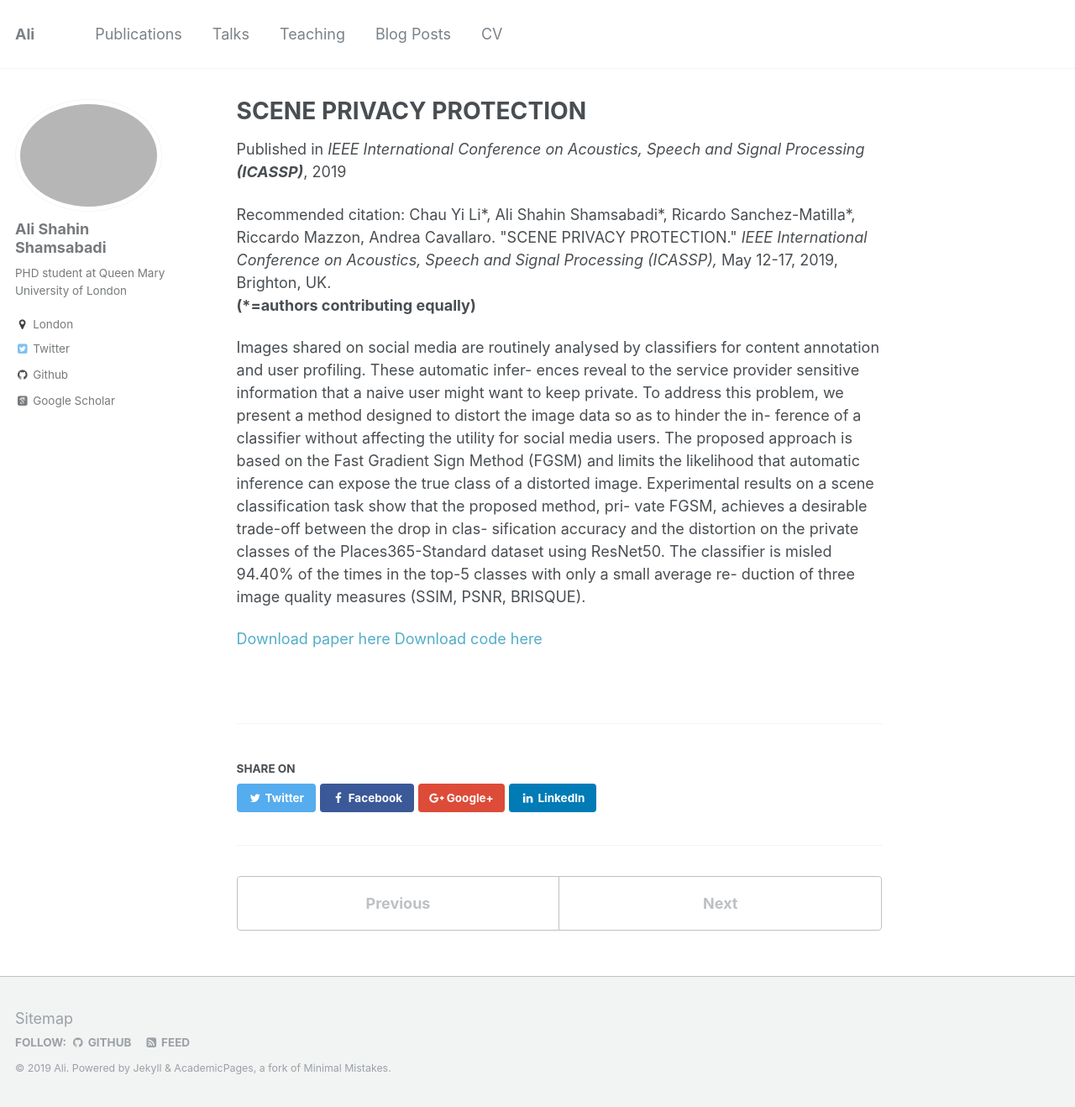
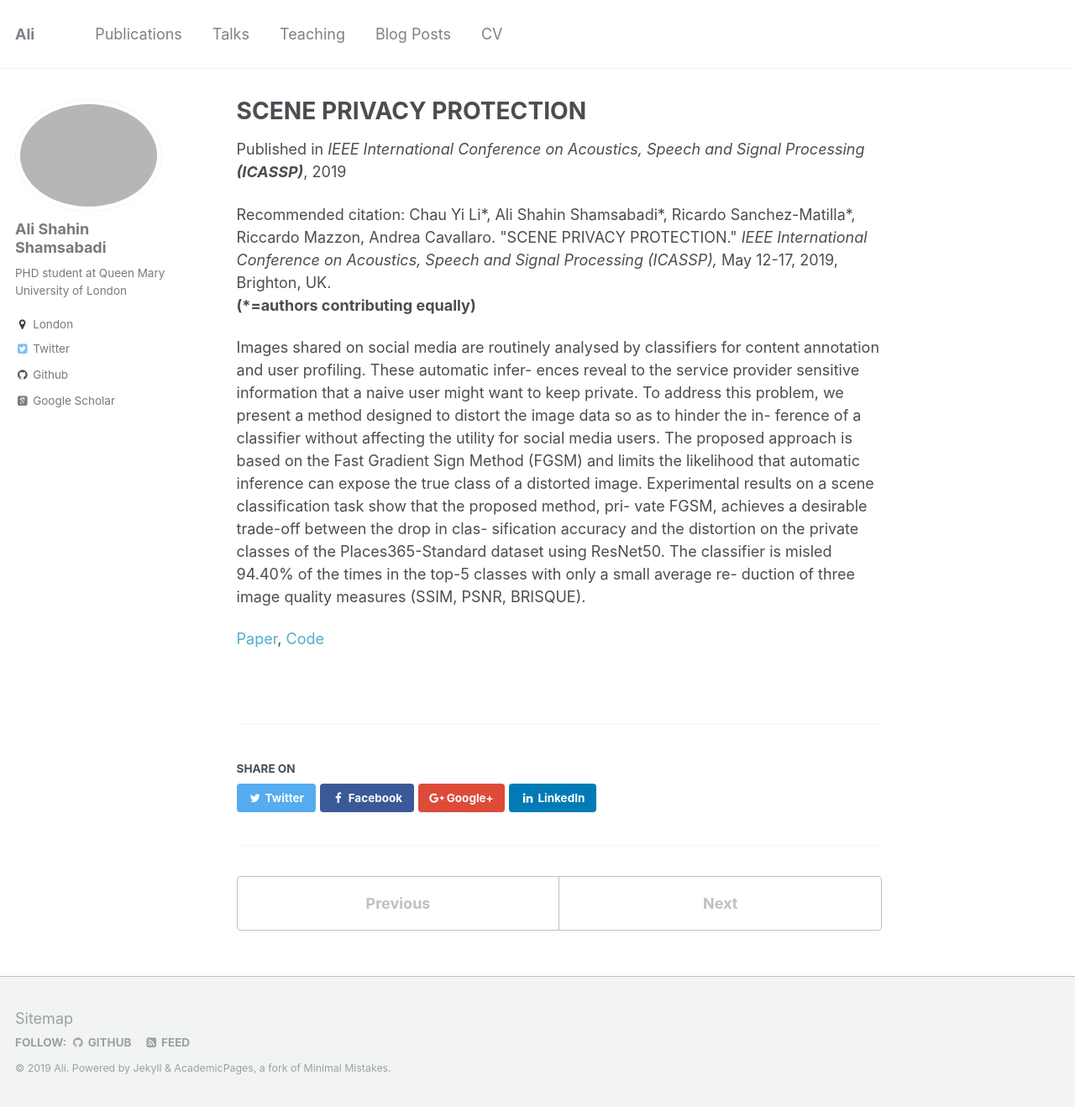
Before and after one commit to AliShahin/AliShahin.github.io, a Jekyll site: the page built from _publications/2019-05-01_Scene-Privay-Preserving.md, in a window 1280 px wide and 1318 px high. Shown: the whole window at 84% size. Built offline with Jekyll 4.4.1, drawn with Linux system fonts in a browser that asks for light colours; some web fonts are replaced.

Commit message:
Update 2019-05-01_Scene-Privay-Preserving.md

```diff
--- a/_publications/2019-05-01_Scene-Privay-Preserving.md
+++ b/_publications/2019-05-01_Scene-Privay-Preserving.md
@@ -9,5 +9,5 @@ citation: 'Chau Yi Li*, Ali Shahin Shamsabadi*, Ricardo Sanchez-Matilla*, Riccar
 ---
 Images shared on social media are routinely analysed by classifiers for content annotation and user profiling. These automatic infer- ences reveal to the service provider sensitive information that a naive user might want to keep private. To address this problem, we present a method designed to distort the image data so as to hinder the in- ference of a classifier without affecting the utility for social media users. The proposed approach is based on the Fast Gradient Sign Method (FGSM) and limits the likelihood that automatic inference can expose the true class of a distorted image. Experimental results on a scene classification task show that the proposed method, pri- vate FGSM, achieves a desirable trade-off between the drop in clas- sification accuracy and the distortion on the private classes of the Places365-Standard dataset using ResNet50. The classifier is misled 94.40% of the times in the top-5 classes with only a small average re- duction of three image quality measures (SSIM, PSNR, BRISQUE).
 
-[Download paper here](https://ieeexplore.ieee.org/abstract/document/8682225)
-[Download code here](https://github.com/AliShahin/P-FGSM)
+[Paper](https://ieeexplore.ieee.org/abstract/document/8682225),
+[Code](https://github.com/AliShahin/P-FGSM)
```
